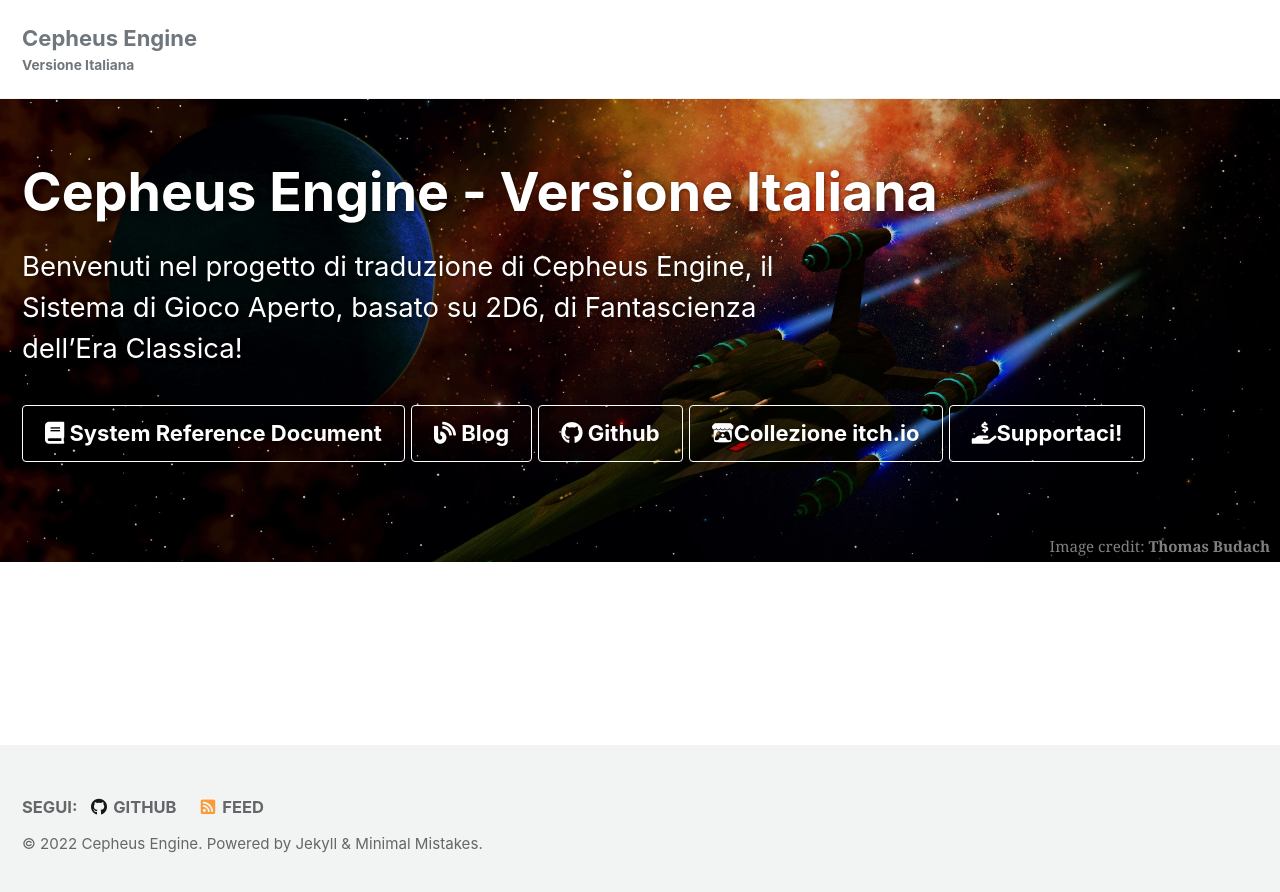
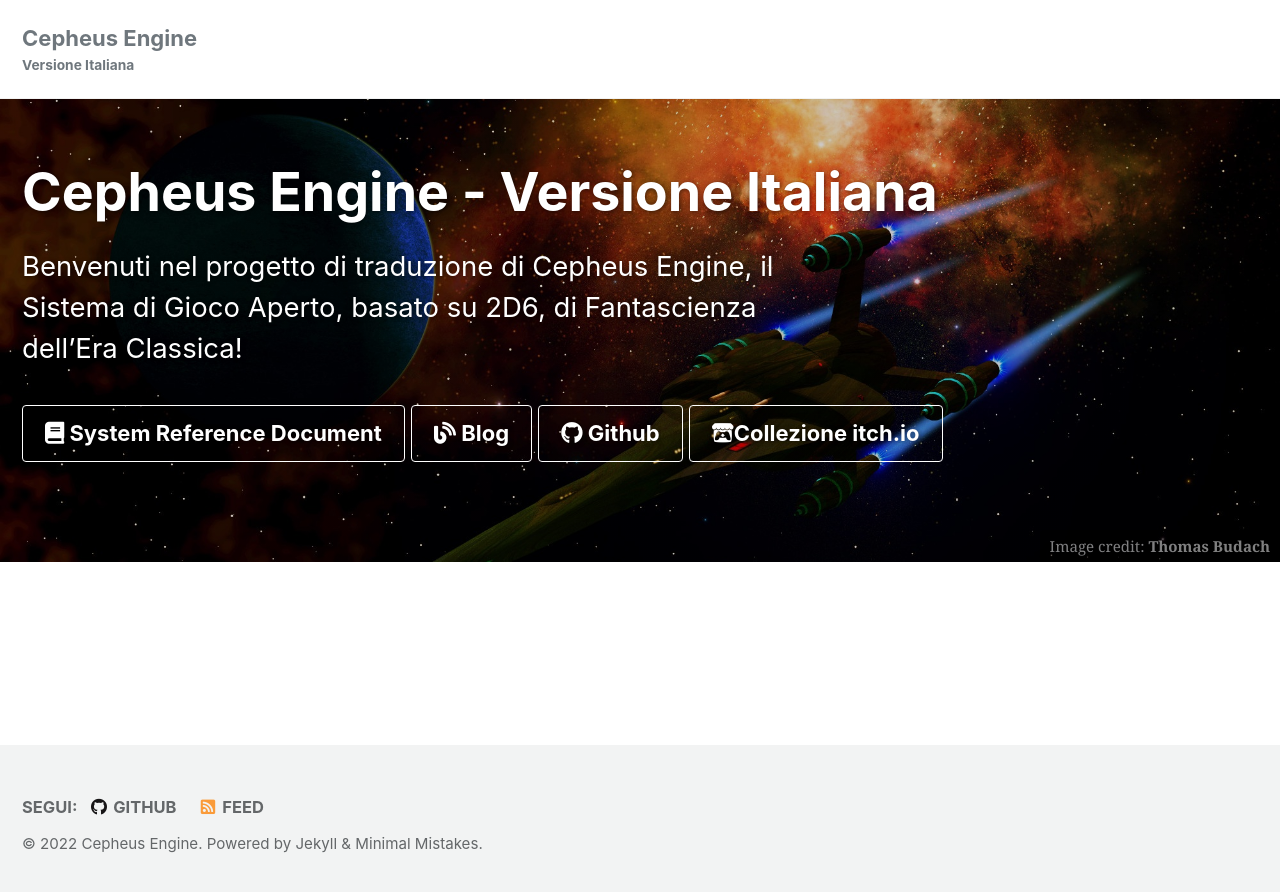
Before and after one commit to Italian-Translation-Alliance/cepheus-engine-ita.github.io, a Jekyll site: the page built from _pages/index.html, in a window 1280 px wide. Shown: the top 892 px of the page. Built offline with Jekyll 4.4.1, drawn with Linux system fonts in a browser that asks for light colours; cached includes are drawn as plain includes.

Commit message:
Update index.html

```diff
--- a/_pages/index.html
+++ b/_pages/index.html
@@ -16,8 +16,6 @@
       url: "https://github.com/cepheus-engine-ita/project"
     - label: "<i class='fab fa-itch-io'></i>Collezione itch.io"
       url: "https://itch.io/c/1847681/cepheus-engine"
-    - label: "<i class='fas fa-hand-holding-usd'></i>Supportaci!"
-      url: "https://ko-fi.com/cepheusengineita"
   caption: "Image credit: [**Thomas Budach**](https://pixabay.com/illustrations/astronomy-galaxy-3074669/)"
 excerpt: "Benvenuti nel progetto di traduzione di Cepheus Engine, il Sistema di Gioco Aperto, basato su 2D6, di Fantascienza dell’Era Classica!"
 
```
